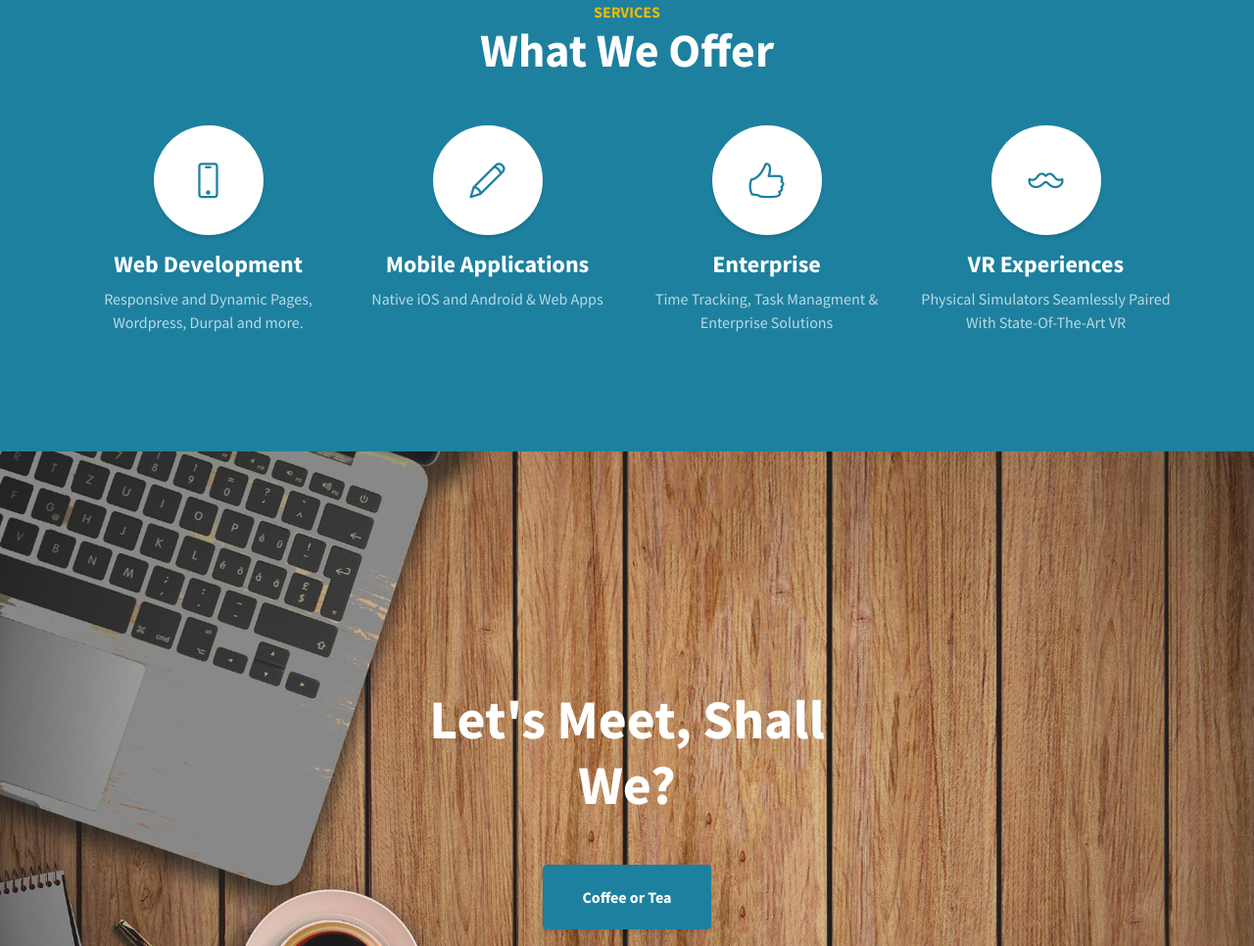
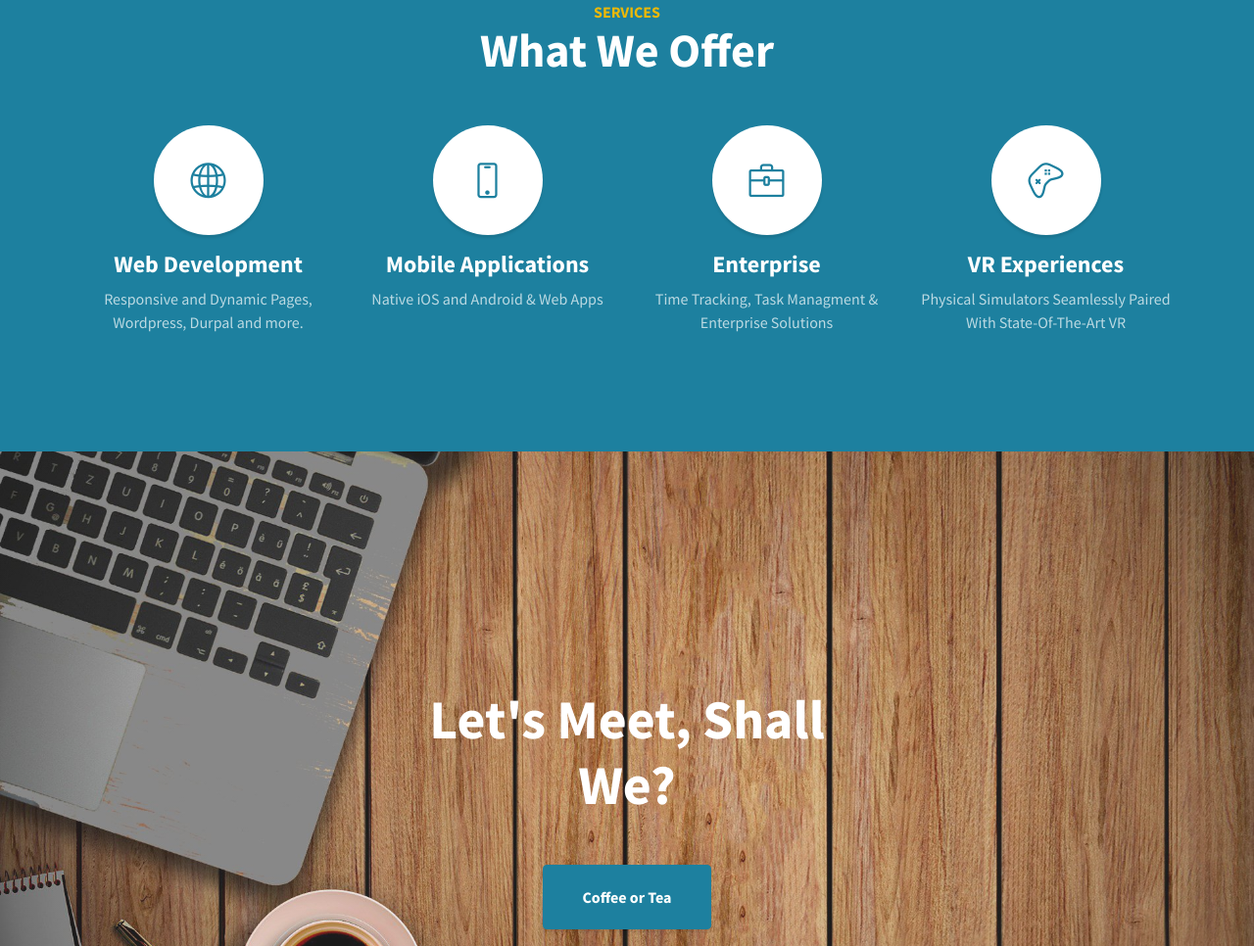
Before and after one commit to JulosDevelopment/website, a plain HTML site: page index.html in a window 1280 px wide. Shown: the part 1377-2343 px from the top of the page at 98% size. Drawn offline with Linux system fonts and the light colour scheme; a script that the page names is missing.

Commit message:
updated icons

```diff
--- a/index.html
+++ b/index.html
@@ -57,7 +57,7 @@
                 <h2 class="mb-5">What We Offer</h2> </div>
             <div class="row">
                 <div class="col-lg-3 col-md-6 mb-5 mb-lg-0"> <span class="service-icon rounded-circle mx-auto mb-3">
-              <i class="icon-screen-smartphone"></i>
+              <i class="icon-globe"></i>
             </span>
                     <h4>
               <strong>Web Development</strong>
@@ -65,7 +65,7 @@
                     <p class="text-faded mb-0">Responsive and Dynamic Pages, Wordpress, Durpal and more.</p>
                 </div>
                 <div class="col-lg-3 col-md-6 mb-5 mb-lg-0"> <span class="service-icon rounded-circle mx-auto mb-3">
-              <i class="icon-pencil"></i>
+              <i class="icon-screen-smartphone"></i>
             </span>
                     <h4>
               <strong>Mobile Applications</strong>
@@ -73,7 +73,7 @@
                     <p class="text-faded mb-0">Native iOS and Android & Web Apps</p>
                 </div>
                 <div class="col-lg-3 col-md-6 mb-5 mb-md-0"> <span class="service-icon rounded-circle mx-auto mb-3">
-              <i class="icon-like"></i>
+              <i class="icon-briefcase"></i>
             </span>
                     <h4>
               <strong>Enterprise</strong>
@@ -81,7 +81,7 @@
                     <p class="text-faded mb-0">Time Tracking, Task Managment & Enterprise Solutions</p>
                 </div>
                 <div class="col-lg-3 col-md-6"> <span class="service-icon rounded-circle mx-auto mb-3">
-              <i class="icon-mustache"></i>
+              <i class="icon-game-controller"></i>
             </span>
                     <h4>
               <strong>VR Experiences</strong>
```
